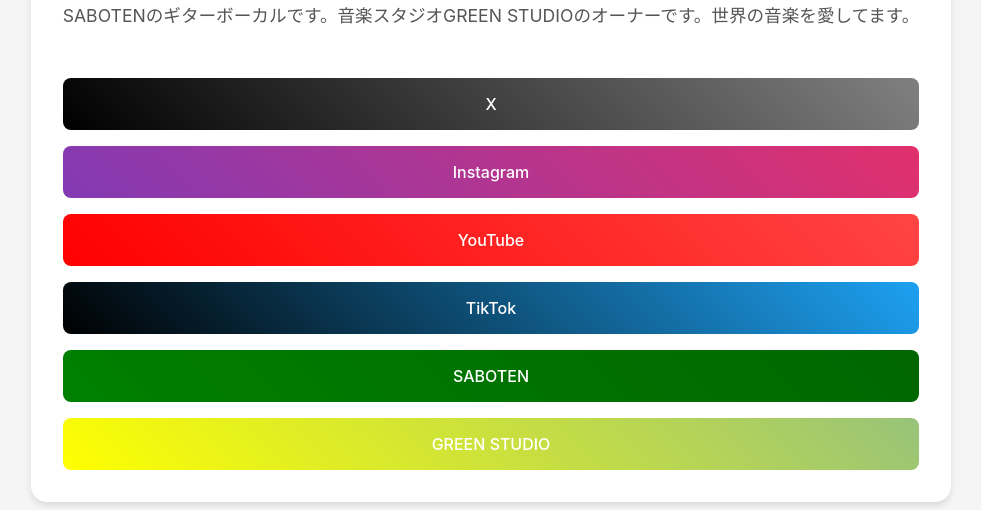
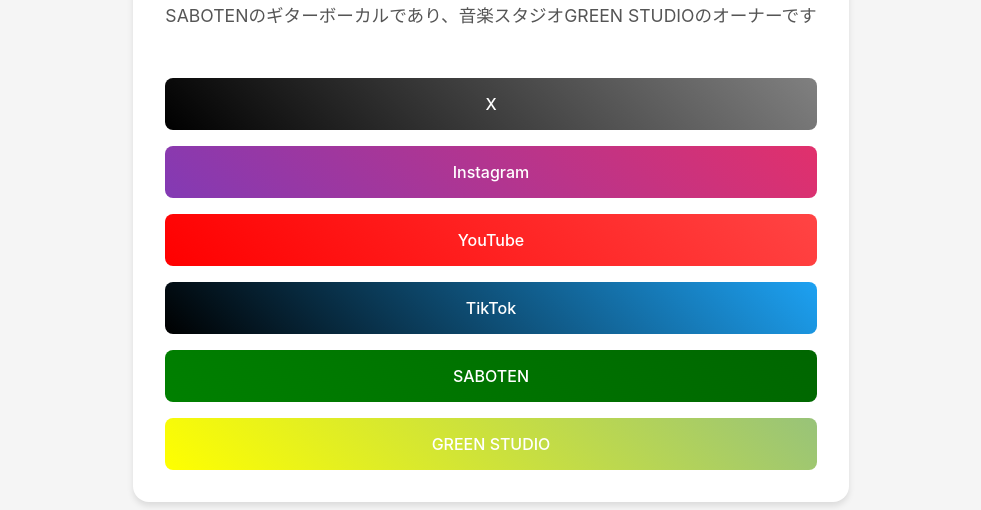
Before and after one commit to kiyoshi0608/link-aggregator, a plain HTML site: page index.html in a window 1280 px wide. Shown: the part 290-800 px from the top of the page, without its empty margins (149-1130 px from the left). Drawn offline with Linux system fonts and the light colour scheme.

Commit message:
Update profile description - final version

```diff
--- a/index.html
+++ b/index.html
@@ -11,7 +11,7 @@
         <div class="profile">
             <img src="https://i.imgur.com/eivkgQT.jpeg" alt="キヨシ">
             <h1>キヨシ</h1>
-            <p>SABOTENのギターボーカルです。音楽スタジオGREEN STUDIOのオーナーです。世界の音楽を愛してます。</p>
+            <p>SABOTENのギターボーカルであり、音楽スタジオGREEN STUDIOのオーナーです</p>
         </div>
         <div class="links">
             <a href="https://twitter.com/kiyoshi_saboten" class="twitter">X</a>
```
